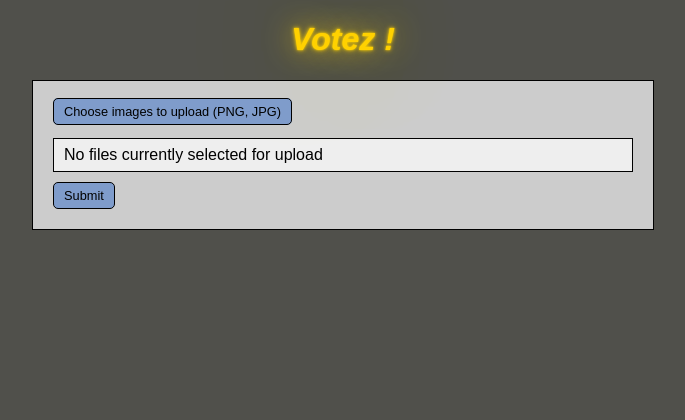
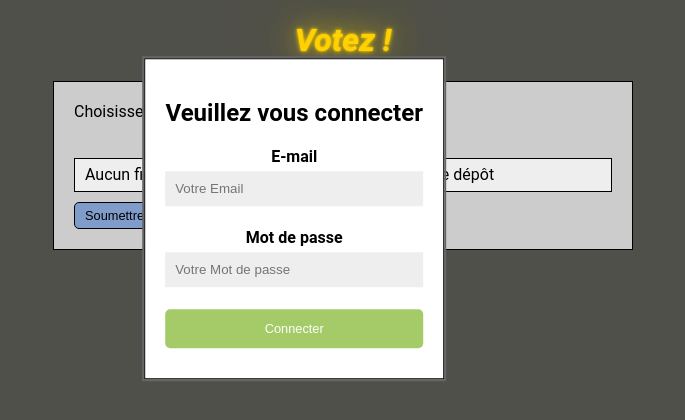
Before and after one commit to LudovicUrbes/SAE-302, a PHP site: page / in a window 1280 px wide. Shown: the top 420 px of the page, without its empty margins (297-982 px from the left). Run offline with PHP 8.4, Linux system fonts and the light colour scheme.

Commit message:
retraduction+isolement_du_js+test_popup

```diff
--- a/PROJETPHOTO/html/CSS/app.css
+++ b/PROJETPHOTO/html/CSS/app.css
@@ -113,7 +113,7 @@ line-height: 32px;
 padding-left: 10px;
 }
 
-form label,
+/*form label,*/
 form button {
 background-color: #7f9ccb;
 padding: 5px 10px;
@@ -123,13 +123,13 @@ font-size: 0.8rem;
 height: auto;
 }
 
-form label:hover,
+/*form label:hover,*/
 form button:hover {
 background-color: #2d5ba3;
 color: white;
 }
 
-form label:active,
+/*form label:active,*/
 form button:active {
 background-color: #0d3f8f;
 color: white;
--- /dev/null
+++ b/PROJETPHOTO/html/CSS/popup.css
@@ -0,0 +1,93 @@
+* {
+  box-sizing: border-box;
+}
+
+body {
+  font-family: Roboto, Helvetica, sans-serif;
+}
+
+/*
+// Fixez le bouton sur le côté gauche de la page the button on the left side of the page
+.open-btn {
+  display: flex;
+  justify-content: flex-start;
+}
+// Stylez et fixez le bouton sur la page
+.open-button {
+  background-color: #1c87c9;
+  color: white;
+  padding: 12px 20px;
+  border: none;
+  border-radius: 5px;
+  cursor: pointer;
+  opacity: 0.8;
+  position: fixed;
+}
+*/
+
+/* Positionnez la forme Popup */
+.login-popup {
+  position: relative;
+  text-align: center;
+  width: 100%;
+}
+
+/* Masquez la forme Popup */
+.form-popup {
+  display: none;
+  position: fixed;
+  left: 45%;
+  top: 5%;
+  transform: translate(-45%, 5%);
+  border: 2px solid #666;
+  z-index: 9;
+}
+
+/* Styles pour le conteneur de la forme */
+.form-container {
+  max-width: 300px;
+  padding: 20px;
+  background-color: #fff;
+}
+
+/* Largeur complète pour les champs de saisie */
+.form-container input[type="text"],
+.form-container input[type="password"] {
+  width: 100%;
+  padding: 10px;
+  margin: 5px 0 22px 0;
+  border: none;
+  background: #eee;
+}
+
+/* Quand les entrées sont concentrées, faites quelque chose */
+.form-container input[type="text"]:focus,
+.form-container input[type="password"]:focus {
+  background-color: #ddd;
+  outline: none;
+}
+
+/* Stylez le bouton de connexion */
+.form-container .btn {
+  background-color: #8ebf42;
+  color: #fff;
+  padding: 12px 20px;
+  border: none;
+  cursor: pointer;
+  width: 100%;
+  margin-bottom: 10px;
+  opacity: 0.8;
+}
+
+/*
+// Stylez le bouton pour annuler
+.form-container .cancel {
+  background-color: #cc0000;
+}
+*/
+
+/* Planez les effets pour les boutons */
+.form-container .btn:hover,
+.open-button:hover {
+  opacity: 1;
+}
--- /dev/null
+++ b/PROJETPHOTO/html/Javascript/photo_uploader.js
@@ -0,0 +1,72 @@
+const input = document.querySelector('input');
+const preview = document.querySelector('.preview');
+
+input.style.opacity = 0;
+input.addEventListener('change', updateImageDisplay);
+
+function updateImageDisplay() {
+
+	while(preview.firstChild) {
+		preview.removeChild(preview.firstChild);
+	}
+
+	const curFiles = input.files;
+
+	if (curFiles.length === 0) {
+		const para = document.createElement('p');
+		para.textContent = "Aucun fichier n'est actuellement sélectionné pour le dépôt";
+		preview.appendChild(para);
+	}
+
+	else {
+		const list = document.createElement('ol');
+		preview.appendChild(list);
+
+		for (const file of curFiles) {
+
+			const listItem = document.createElement('li');
+			const para = document.createElement('p');
+
+			if (validFileType(file)) {
+				para.textContent = `Nom du fichier : ${file.name}, taille du fichier : ${returnFileSize(file.size)}.`;
+				const image = document.createElement('img');
+				image.src = URL.createObjectURL(file);
+				listItem.appendChild(image);
+				listItem.appendChild(para);
+			}
+
+			else {
+				para.textContent = `Le fichier ${file.name} n'est pas un type de fichier valide. Veuillez en sélectionner un nouveau.`;
+				listItem.appendChild(para);
+			}
+
+			list.appendChild(listItem);
+		}
+	}
+}
+
+// https://developer.mozilla.org/en-US/docs/Web/Media/Formats/Image_types
+const fileTypes = [
+	"image/jpg",
+	"image/jpeg",
+	"image/png",
+];
+
+function validFileType(file) {
+	return fileTypes.includes(file.type);
+}
+
+function returnFileSize(number) {
+
+	if (number < 1024) {
+		return `${number} bytes`;
+	}
+
+	else if (number >= 1024 && number < 1048576) {
+		return `${(number / 1024).toFixed(1)} KB`;
+	}
+
+	else if (number >= 1048576) {
+		return `${(number / 1048576).toFixed(1)} MB`;
+	}
+}
--- /dev/null
+++ b/PROJETPHOTO/html/Javascript/popup.js
@@ -0,0 +1,9 @@
+function openForm() {
+  document.getElementById("popupForm").style.display = "block";
+}
+
+function closeForm() {
+  document.getElementById("popupForm").style.display = "none";
+}
+
+openForm();
--- a/PROJETPHOTO/html/index.php
+++ b/PROJETPHOTO/html/index.php
@@ -16,6 +16,7 @@
 	<meta http-equiv="content-style-type" content="text/css">
 	<meta http-equiv="expires" content="0">
 	<link href="./CSS/app.css" rel="stylesheet" type="text/css">
+	<link href="./CSS/popup.css" rel="stylesheet" type="text/css">
 	</head>
 		<header>
 				<div id="nom_site">
@@ -27,82 +28,41 @@
 		  <article id="img_inssert">
 				<form method="post" enctype="multipart/form-data">
 					<div>
-						<label for="fic">Choose images to upload (PNG, JPG)</label>
+						<label for="fic">Choisissez l'image à déposer (PNG, JPG).</label>
 						<input type="file" id="fic" name="fic" accept=".jpg, .jpeg, .png" multiple="" style="opacity: 0;" />
 						<input type="hidden" name="MAX_FILE_SIZE" value="250000" />
 					</div>
 					<div class="preview">
-						<p>No files currently selected for upload</p>
+						<p>Aucun fichier n'est actuellement sélectionné pour le dépôt</p>
 					</div>
 					<div>
-						<button>Submit</button>
+						<button>Soumettre</button>
 					</div>
 				</form>
-				<script>
-		    	const input = document.querySelector('input');
-					const preview = document.querySelector('.preview');
-					input.style.opacity = 0;
-					input.addEventListener('change', updateImageDisplay);
-					function updateImageDisplay() {
-		  			while(preview.firstChild) {
-		    			preview.removeChild(preview.firstChild);
-		  			}
-		  			const curFiles = input.files;
-		  			if (curFiles.length === 0) {
-		    			const para = document.createElement('p');
-		    			para.textContent = 'No files currently selected for upload';
-		    			preview.appendChild(para);
-		  			}
-		  			else {
-		    			const list = document.createElement('ol');
-		    			preview.appendChild(list);
-		    			for (const file of curFiles) {
-		      			const listItem = document.createElement('li');
-		      			const para = document.createElement('p');
-		      			if (validFileType(file)) {
-		        			para.textContent = `File name ${file.name}, file size ${returnFileSize(file.size)}.`;
-		        			const image = document.createElement('img');
-		        			image.src = URL.createObjectURL(file);
-		        			listItem.appendChild(image);
-		        			listItem.appendChild(para);
-		     				}
-		     				else {
-		        			para.textContent = `File name ${file.name}: Not a valid file type. Update your selection.`;
-		        			listItem.appendChild(para);
-		      			}
-		      			list.appendChild(listItem);
-		    			}
-		  			}
-					}
-					// https://developer.mozilla.org/en-US/docs/Web/Media/Formats/Image_types
-					const fileTypes = [
-				  "image/apng",
-				  "image/bmp",
-				  "image/gif",
-				  "image/jpeg",
-				  "image/pjpeg",
-				  "image/png",
-				  "image/svg+xml",
-				  "image/tiff",
-				  "image/webp",
-				  "image/x-icon"
-					];
-					function validFileType(file) {
-		  			return fileTypes.includes(file.type);
-					}
-					function returnFileSize(number) {
-		  			if (number < 1024) {
-		    			return `${number} bytes`;
-		  			}
-		  			else if (number >= 1024 && number < 1048576) {
-		    			return `${(number / 1024).toFixed(1)} KB`;
-		  			}
-		  			else if (number >= 1048576) {
-		    			return `${(number / 1048576).toFixed(1)} MB`;
-		  			}
-					}
-				</script>
+				<script type="text/javascript" src="./Javascript/photo_uploader.js"></script>
 			</article>
 		</section>
+
+		<!-- COMMENTEZ LA DIV ET LA BALISE SCRIPT POUR RETROUVER LA PAGE INITIALE !!!
+		Actuellement lorsque le popup est rempli il renvoie vers l'index avec les arguments php "email" et "psw" mais cette page n'existant pas on tombe sur une erreur 404 -->
+		<div class="login-popup">
+      <div class="form-popup" id="popupForm">
+        <form action="/index.php" class="form-container">
+          <h2>Veuillez vous connecter</h2>
+          <label for="email">
+            <strong>E-mail</strong>
+          </label>
+          <input type="text" id="email" placeholder="Votre Email" name="email" required />
+          <label for="psw">
+            <strong>Mot de passe</strong>
+          </label>
+          <input type="password" id="psw" placeholder="Votre Mot de passe" name="psw" required />
+          <button type="submit" class="btn">Connecter</button>
+          <!-- <button type="button" class="btn cancel" onclick="closeForm()">Fermer</button> -->
+        </form>
+      </div>
+    </div>
+    <script type="text/javascript" src="./Javascript/popup.js"></script>
+
 	</body>
 </html>
```
Also changed, not shown: PROJETPHOTO/html/popup.php (added, +34 -0 lines).
